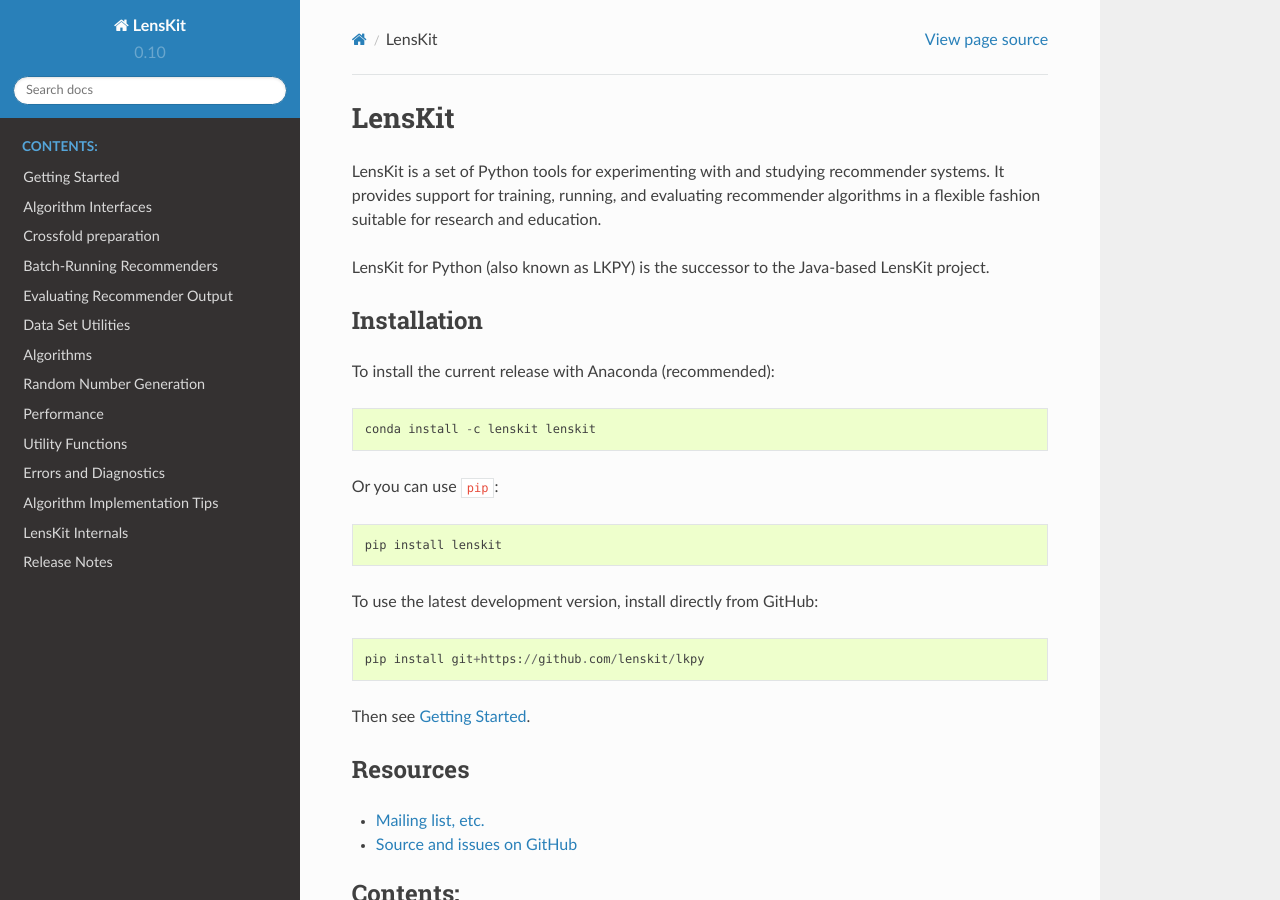
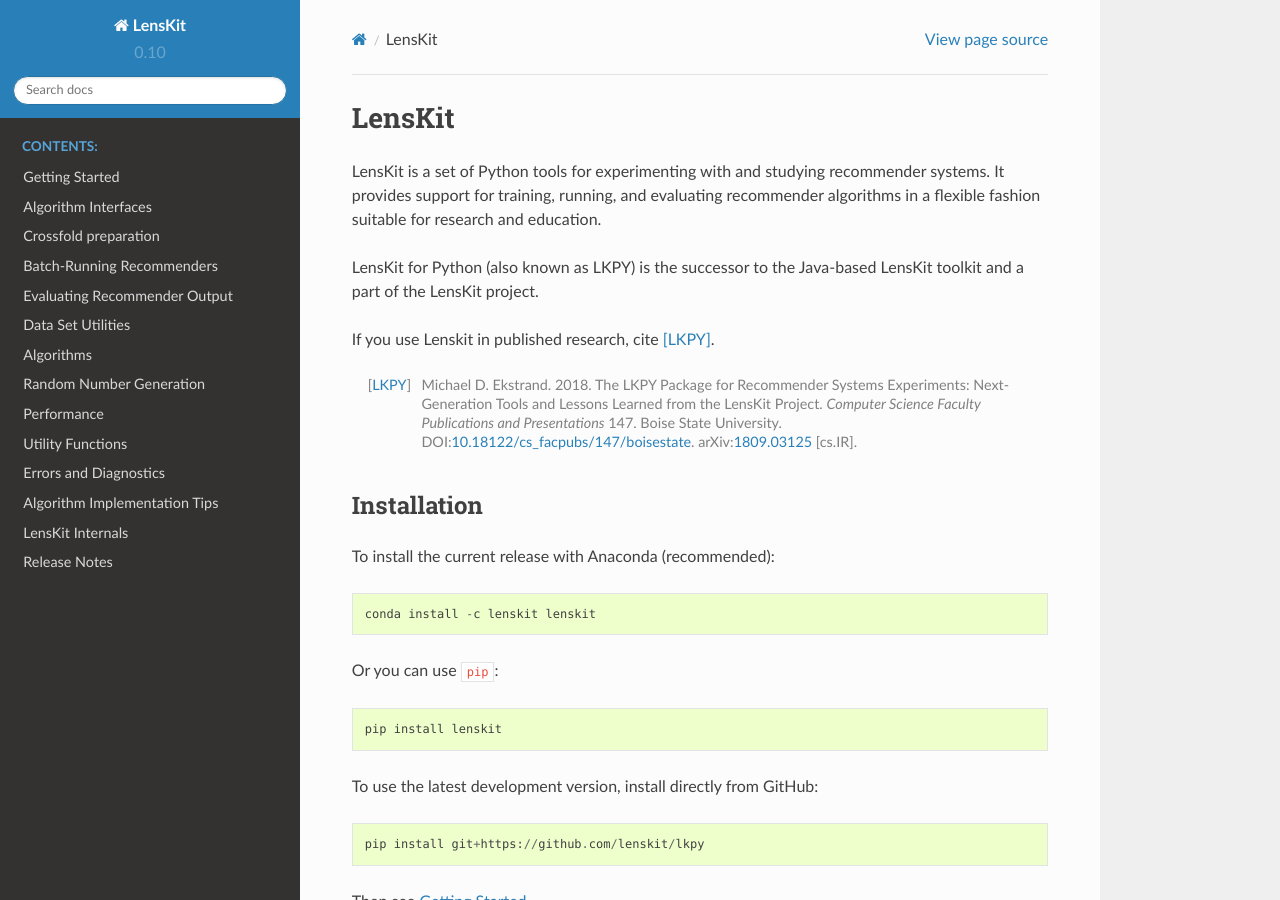
Before and after one commit to lenskit/lkpy, a Sphinx documentation site: the page built from doc/index.rst, in a window 1280 px wide and 900 px high. Built offline with Sphinx 7.4.7 and the Read the Docs theme 2.0.0, drawn with Linux system fonts in a browser that asks for light colours.

Commit message:
Update links for resources

```diff
--- a/doc/index.rst
+++ b/doc/index.rst
@@ -1,17 +1,22 @@
-.. LensKit documentation master file, created by
-   sphinx-quickstart on Fri Jun 15 13:06:49 2018.
-   You can adapt this file completely to your liking, but it should at least
-   contain the root `toctree` directive.
-
 LensKit
-===================================
+=======
 
 LensKit is a set of Python tools for experimenting with and studying recommender
 systems.  It provides support for training, running, and evaluating recommender
 algorithms in a flexible fashion suitable for research and education.
 
-LensKit for Python (also known as LKPY) is the successor to the Java-based LensKit
-project.
+LensKit for Python (also known as LKPY) is the successor to the Java-based
+LensKit toolkit and a part of the LensKit project.
+
+If you use Lenskit in published research, cite [LKPY]_.
+
+.. [LKPY]
+    Michael D. Ekstrand. 2018. The LKPY Package for Recommender Systems
+    Experiments: Next-Generation Tools and Lessons Learned from the LensKit
+    Project. *Computer Science Faculty Publications and Presentations*
+    147. Boise State University.
+    DOI:`10.18122/cs_facpubs/147/boisestate <https://dx.doi.org/10.18122/cs_facpubs/147/boisestate>`_.
+    arXiv:`1809.03125 <https://arxiv.org/abs/1809.03125>`_ [cs.IR].
 
 Installation
 ------------
@@ -68,5 +73,7 @@
 Acknowledgements
 ================
 
-This material is based upon work supported by the National Science Foundation under Grant No. IIS 17-51278.
-Any opinions, findings, and conclusions or recommendations expressed in this material are those of the author(s) and do not necessarily reflect the views of the National Science Foundation.
+This material is based upon work supported by the National Science Foundation
+under Grant No. IIS 17-51278. Any opinions, findings, and conclusions or
+recommendations expressed in this material are those of the author(s) and do not
+necessarily reflect the views of the National Science Foundation.
```
Also changed, not shown: doc/GettingStarted.ipynb.
